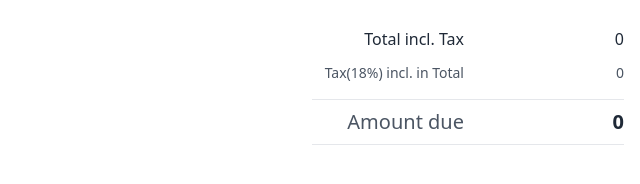
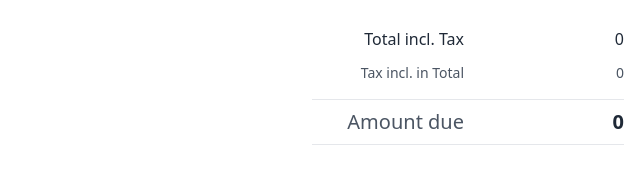
Before and after one commit to MustafaAlfaisal/invoice-generator-clone, a plain HTML site: page index.html in a window 1280 px wide. Shown: the part 558-742 px from the top of the page, 640-1280 px from the left. Drawn offline with nearby package versions, Linux system fonts and the light colour scheme; a script that the page names is missing.

Commit message:
update index

```diff
--- a/index.html
+++ b/index.html
@@ -218,7 +218,7 @@
                 </div>
             </div>
             <div class="flex justify-between mb-4">
-                <div class="text-sm text-gray-600 text-right flex-1">Tax(18%) incl. in Total</div>
+                <div class="text-sm text-gray-600 text-right flex-1">Tax incl. in Total</div>
                 <div class="text-right w-40">
                     <div class="text-sm text-gray-600" x-html="totalGST"></div>
                 </div>
```
